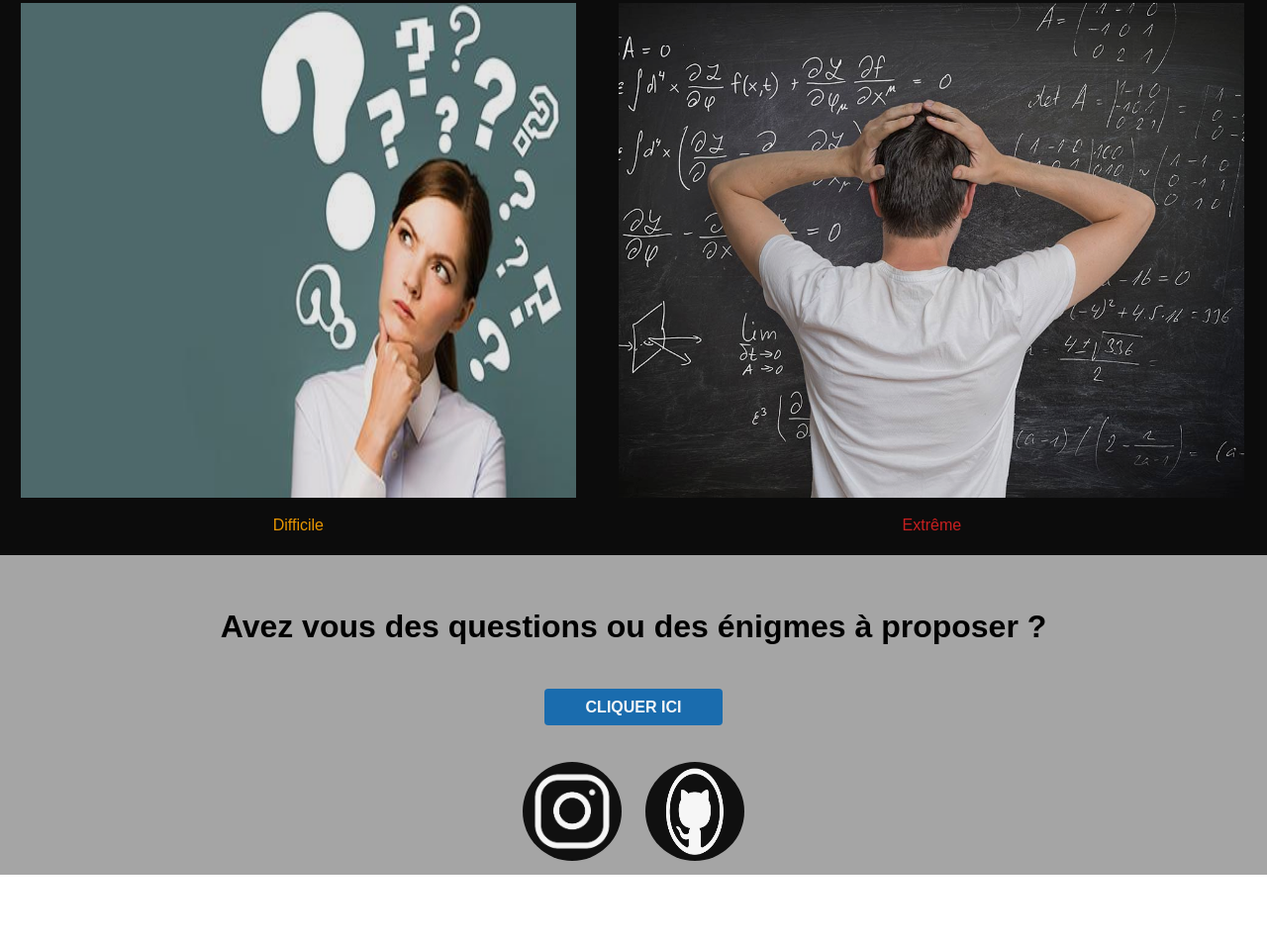
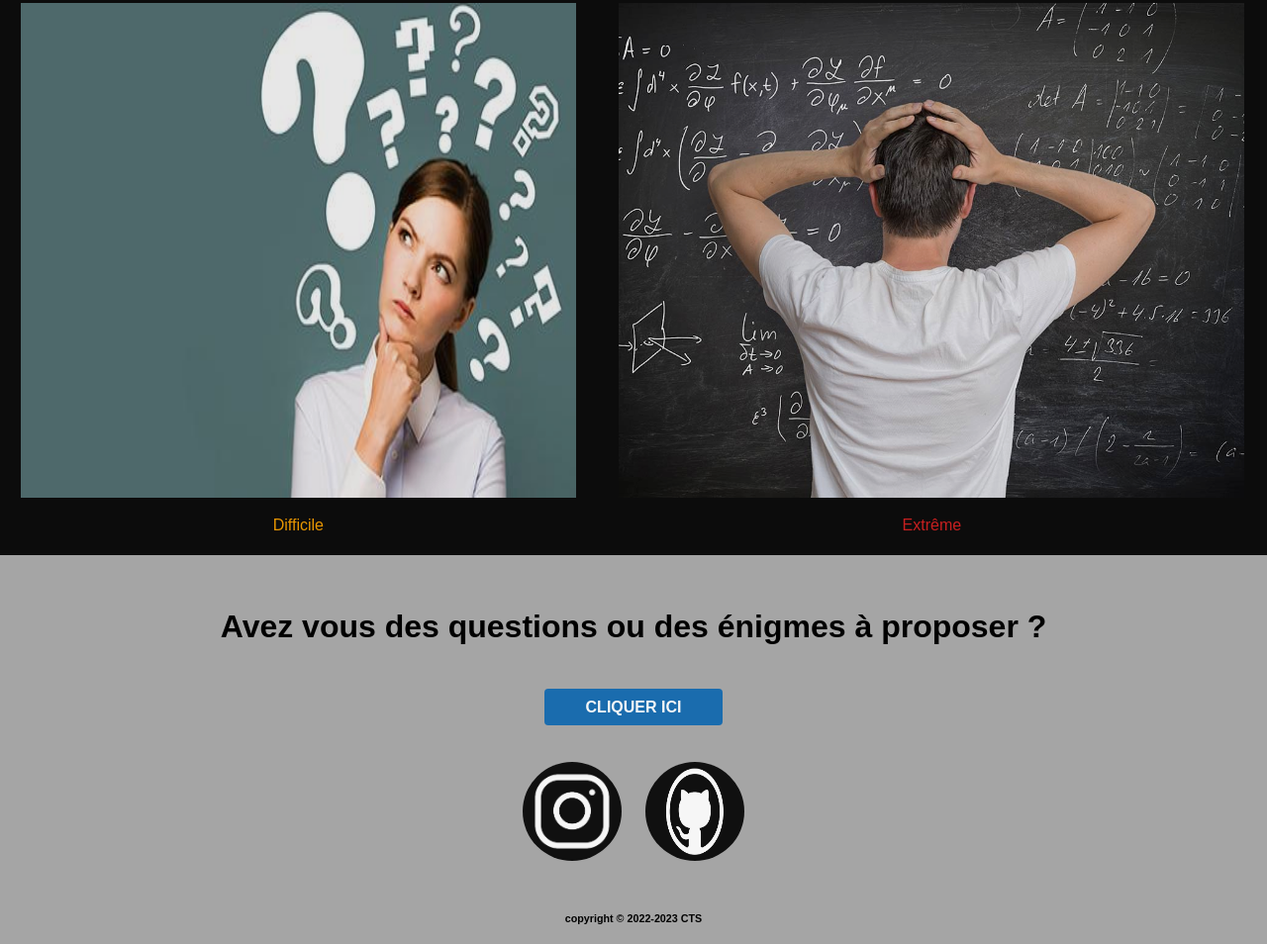
Before and after one commit to AxelahtMtg03/racontemoiuneenigme, a plain HTML site: page accueil.html in a window 1280 px wide. Shown: the part 1745-2699 px from the top of the page at 99% size. Before the commit the page ends 2629 px from the top, so only its background shows below. Drawn offline with Linux system fonts and the light colour scheme.

Commit message:
footer part 2

```diff
--- a/accueil.html
+++ b/accueil.html
@@ -91,6 +91,9 @@
 		<br>
 		<a href="https://www.instagram.com/axel.aht.mtg/"class="ll"><img class="logo" src="/src/image/insta.png" alt="logo instagram"></a>
 		<a href="https://github.com/AxelahtMtg03"class="ll"><img class="logo" src="/src/image/github.png" alt="logo git hub"></a>
+		<br>
+		<br>
+		<h6 style="padding: 20px;">copyright © 2022-2023 CTS</h6>
 	</footer>
 </body>
 
```
